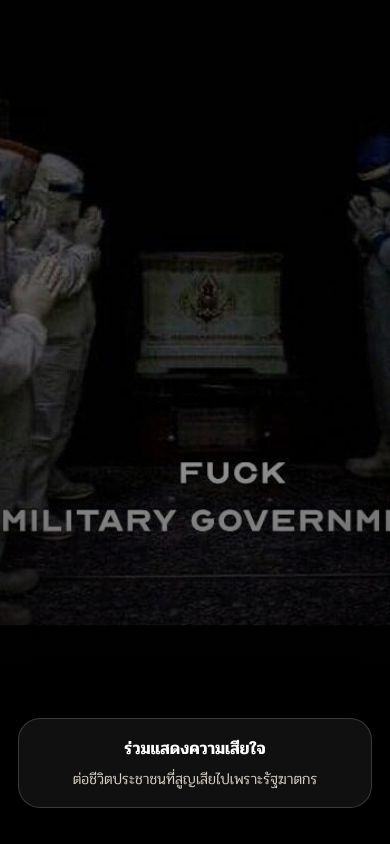
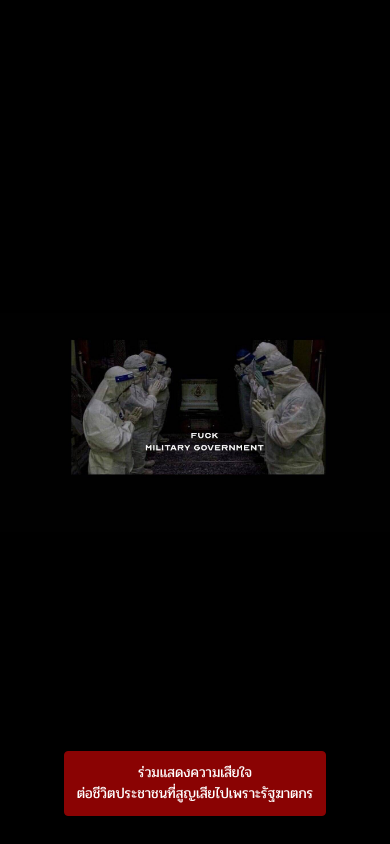
Before and after one commit to yiwssx/longlivethepeople, a React (Vite) app in the folder apps/web/: page / in a window 390 px wide. Built offline with nearby package versions, Linux system fonts and the light colour scheme.

Commit message:
Restore the original archive visual tone (#66)
Bring back the original black/red/orange/gray visual language from the archived project while retaining the React/TypeScript frontend, realtime updates, cursor pagination, responsive behavior, and accessibility.

```diff
--- a/apps/web/src/features/messages/MessageFeed.tsx
+++ b/apps/web/src/features/messages/MessageFeed.tsx
@@ -46,8 +46,8 @@ export default function MessageFeed({ messages, hasMore, loading, loadMore }: Me
             <p className="message-text">{message.message}</p>
           </article>
         ))}
+        <div id="feed-sentinel" className="feed-sentinel" ref={sentinelRef} aria-hidden="true" />
       </div>
-      <div id="feed-sentinel" className="feed-sentinel" ref={sentinelRef} aria-hidden="true" />
     </section>
   );
 }
--- a/apps/web/src/styles/app.css
+++ b/apps/web/src/styles/app.css
@@ -1,25 +1,17 @@
 :root {
-  font-family: 'Pridi', system-ui, -apple-system, BlinkMacSystemFont, 'Segoe UI', sans-serif;
-  color: #f5f1ea;
-  background: #090909;
+  font-family: 'Pridi', serif;
+  color: #000000;
+  background: #000000;
   font-synthesis: none;
   text-rendering: optimizeLegibility;
   -webkit-font-smoothing: antialiased;
-  --bg: #090909;
-  --surface: #111111;
-  --surface-raised: #171717;
-  --surface-soft: #1e1e1e;
-  --text: #f5f1ea;
-  --text-muted: #b9b2a8;
-  --line: rgba(255, 255, 255, 0.1);
-  --line-strong: rgba(255, 255, 255, 0.18);
-  --accent: #c7563b;
-  --accent-strong: #e06a4b;
-  --accent-soft: rgba(199, 86, 59, 0.18);
-  --shadow: 0 24px 80px rgba(0, 0, 0, 0.38);
-  --radius-xl: 28px;
-  --radius-lg: 20px;
-  --radius-md: 14px;
+  --archive-black: #000000;
+  --archive-white: #ffffff;
+  --archive-red: #8a0303;
+  --archive-orange: #ff7b00;
+  --archive-gray: #999999;
+  --archive-row-gray: #a9a9a9;
+  --archive-hover: #ffdab9;
 }
 
 *,
@@ -31,17 +23,15 @@
 html {
   min-width: 320px;
   min-height: 100%;
-  background: var(--bg);
+  background: var(--archive-black);
 }
 
 body {
   margin: 0;
   min-width: 320px;
   min-height: 100vh;
-  background:
-    radial-gradient(circle at 12% 0%, rgba(199, 86, 59, 0.11), transparent 32rem),
-    radial-gradient(circle at 92% 20%, rgba(255, 255, 255, 0.045), transparent 30rem),
-    var(--bg);
+  color: #000000;
+  background: var(--archive-black);
 }
 
 button,
@@ -61,6 +51,7 @@ button {
 
 button:disabled {
   cursor: not-allowed;
+  opacity: 0.68;
 }
 
 img {
@@ -74,207 +65,228 @@ img {
 
 .btn {
   display: inline-flex;
-  min-height: 48px;
   align-items: center;
   justify-content: center;
-  gap: 8px;
-  border: 1px solid transparent;
-  border-radius: 999px;
-  padding: 11px 22px;
-  color: #fff8f3;
-  background: var(--accent);
+  border: 1px solid var(--archive-black);
+  border-radius: 4px;
+  padding: 10px 12px;
+  color: var(--archive-white);
+  background: var(--archive-red);
   text-decoration: none;
-  font-weight: 500;
-  line-height: 1.35;
-  transition: transform 160ms ease, background 160ms ease, border-color 160ms ease, opacity 160ms ease;
+  font-weight: 400;
+  line-height: 1.5;
 }
 
 .btn:hover:not(:disabled) {
-  transform: translateY(-1px);
-  background: var(--accent-strong);
+  filter: brightness(1.08);
 }
 
 .btn:focus-visible,
 .form-control:focus-visible {
-  outline: 3px solid rgba(224, 106, 75, 0.38);
-  outline-offset: 3px;
+  outline: 3px solid rgba(255, 123, 0, 0.55);
+  outline-offset: 2px;
 }
 
-.btn:disabled {
-  opacity: 0.58;
-}
-
-/* Welcome */
+/* Welcome page — preserve the original black field, full artwork and red entry button. */
 .welcome-page {
   position: relative;
-  display: grid;
   min-height: 100vh;
-  place-items: end center;
   overflow: hidden;
-  padding: 28px;
-  isolation: isolate;
+  background: var(--archive-black);
 }
 
 .welcome-backdrop {
   position: absolute;
   inset: 0;
-  z-index: -2;
-  background:
-    linear-gradient(180deg, rgba(0, 0, 0, 0.12) 20%, rgba(0, 0, 0, 0.82) 100%),
-    url('/assets/img/fxxkgovernment.jpg') center / cover no-repeat;
-  transform: scale(1.015);
+  background: url('/assets/img/fxxkgovernment.jpg') center / contain no-repeat;
 }
 
 .welcome-page::after {
-  content: '';
-  position: absolute;
-  inset: 0;
-  z-index: -1;
-  pointer-events: none;
-  background: radial-gradient(circle at center, transparent 28%, rgba(0, 0, 0, 0.38) 100%);
+  content: none;
 }
 
 .welcome-action {
-  width: min(100%, 760px);
-  padding-bottom: max(18px, env(safe-area-inset-bottom));
+  position: absolute;
+  z-index: 1;
+  top: 80%;
+  right: 0;
+  left: 0;
+  padding: 0 16px;
+  text-align: center;
 }
 
 .btn-enter {
-  width: 100%;
-  min-height: 88px;
+  width: auto;
+  min-height: 0;
   flex-direction: column;
-  border-color: rgba(255, 255, 255, 0.18);
-  border-radius: 22px;
-  padding: 18px 24px;
+  border-color: var(--archive-red);
+  border-radius: 4px;
+  padding: 10px 12px;
+  color: var(--archive-white);
+  background: var(--archive-red);
+  box-shadow: none;
   text-align: center;
-  background: rgba(18, 18, 18, 0.9);
-  box-shadow: var(--shadow);
 }
 
 .btn-enter:hover {
-  background: rgba(28, 28, 28, 0.96);
+  background: var(--archive-red);
 }
 
-.btn-enter span:first-child {
-  color: #fff;
-  font-size: 1.08rem;
-  font-weight: 600;
+.btn-enter span:first-child,
+.btn-enter span:last-child {
+  color: var(--archive-white);
+  font-size: 1rem;
+  font-weight: 400;
 }
 
-.btn-enter span:last-child {
-  color: #d8d0c6;
-  font-size: 0.94rem;
-  font-weight: 300;
-}
-
-/* Memorial */
+/* Memorial page — keep React behavior while restoring the original visual language. */
 .page-shell {
-  width: min(calc(100% - 32px), 960px);
+  width: min(100%, 1140px);
   margin: 0 auto;
-  padding: 32px 0 24px;
+  padding: 0 15px;
 }
 
 .hero-card,
 .compose-card,
 .feed-section {
-  overflow: hidden;
-  border: 1px solid var(--line);
-  border-radius: var(--radius-xl);
-  background: rgba(17, 17, 17, 0.92);
-  box-shadow: var(--shadow);
+  overflow: visible;
+  border: 0;
+  border-radius: 0;
+  background: transparent;
+  box-shadow: none;
 }
 
-.hero-card,
-.compose-card,
-.feed-section {
-  margin-bottom: 24px;
+.hero-card {
+  margin: 0;
 }
 
 .hero-media {
-  position: relative;
-  overflow: hidden;
-  background: #050505;
+  position: static;
+  overflow: visible;
+  background: var(--archive-black);
 }
 
 .hero-media::after {
-  content: '';
-  position: absolute;
-  inset: auto 0 0;
-  height: 32%;
-  pointer-events: none;
-  background: linear-gradient(180deg, transparent, rgba(9, 9, 9, 0.72));
+  content: none;
 }
 
 .hero-image {
   width: 100%;
-  max-height: 560px;
-  object-fit: cover;
+  height: auto;
+  max-height: none;
+  margin: 24px 0 0;
+  object-fit: contain;
   object-position: center;
 }
 
-.compose-card,
-.feed-section {
-  padding: 32px;
+.compose-card {
+  margin: 24px 28px;
+  padding: 10px 0;
+  border-radius: 10px;
+  background: var(--archive-white);
 }
 
 .message-form {
   display: grid;
-  gap: 20px;
+  gap: 0;
+  justify-items: center;
+}
+
+.field-group,
+.form-grid,
+.form-actions {
+  width: min(400px, calc(100% - 32px));
 }
 
 .form-grid {
   display: grid;
-  grid-template-columns: repeat(2, minmax(0, 1fr));
-  gap: 18px;
-}
-
-.field-group {
-  min-width: 0;
+  grid-template-columns: 1fr;
+  gap: 0;
 }
 
 .form-control {
   width: 100%;
-  border: 1px solid var(--line-strong);
-  border-radius: var(--radius-md);
+  margin: 5px 0;
+  border: 1px solid var(--archive-black);
+  border-radius: 4px;
   outline: 0;
-  padding: 13px 15px;
-  color: var(--text);
-  background: var(--surface-soft);
-  caret-color: var(--accent-strong);
-  transition: border-color 160ms ease, box-shadow 160ms ease, background 160ms ease;
+  padding: 6px 12px;
+  color: var(--archive-black);
+  background: var(--archive-gray);
+  caret-color: var(--archive-black);
+  line-height: 1.5;
 }
 
 .form-control::placeholder {
-  color: #918a81;
+  color: var(--archive-black);
   opacity: 1;
 }
 
 .form-control:hover {
-  border-color: rgba(255, 255, 255, 0.28);
+  border-color: var(--archive-black);
 }
 
 .form-control:focus-visible {
-  border-color: var(--accent-strong);
-  background: #202020;
-  box-shadow: 0 0 0 4px var(--accent-soft);
+  border-color: var(--archive-red);
+  background: var(--archive-gray);
+  box-shadow: none;
 }
 
 .message-input {
-  min-height: 150px;
-  resize: vertical;
+  display: block;
+  min-height: 116px;
+  margin: 10px 0;
+  resize: none;
+  color: var(--archive-white);
+  background: var(--archive-black);
+  text-align: center;
+}
+
+.message-input::placeholder {
+  color: var(--archive-white);
+}
+
+.message-input:focus-visible {
+  background: var(--archive-black);
 }
 
 .form-actions {
   display: flex;
-  justify-content: flex-end;
+  justify-content: center;
+}
+
+.form-actions .btn {
+  width: 120px;
+  margin: 5px 0 10px;
+  border: 1px solid var(--archive-black);
+  border-radius: 4px;
+  padding: 6px 12px;
+  color: var(--archive-black);
+  background: var(--archive-orange);
+}
+
+.form-actions .btn:hover:not(:disabled) {
+  background: var(--archive-orange);
+}
+
+.feed-section {
+  margin: 0 28px;
+  padding: 0;
+  border-radius: 10px;
 }
 
 .section-heading {
-  display: flex;
-  align-items: end;
-  justify-content: space-between;
-  gap: 24px;
-  margin-bottom: 24px;
+  display: block;
+  margin: 0;
+}
+
+.section-heading > div {
+  display: grid;
+  grid-template-columns: minmax(0, 1fr) minmax(0, 1fr);
+  overflow: hidden;
+  border: 1px solid var(--archive-black);
+  border-radius: 10px 10px 0 0;
+  background: var(--archive-red);
 }
 
 .eyebrow,
@@ -283,60 +295,83 @@ p {
   margin-top: 0;
 }
 
-.eyebrow {
-  margin-bottom: 6px;
-  color: var(--accent-strong);
-  font-size: 0.8rem;
+.eyebrow,
+h2 {
+  margin: 0;
+  padding: 7px;
+  color: var(--archive-white);
+  font-size: 1rem;
   font-weight: 600;
-  letter-spacing: 0.08em;
+  line-height: 1.5;
+  text-align: center;
 }
 
-h2 {
-  margin-bottom: 0;
-  color: var(--text);
-  font-size: 2rem;
-  font-weight: 500;
-  line-height: 1.25;
+.eyebrow {
+  border-right: 1px solid var(--archive-black);
+  letter-spacing: normal;
 }
 
 .message-feed {
-  display: grid;
-  gap: 12px;
+  display: block;
+  max-height: 320px;
+  overflow-y: auto;
+  border: 0 1px 1px;
+  border-style: solid;
+  border-color: var(--archive-black);
+  border-radius: 0 0 10px 10px;
+  scrollbar-width: none;
+}
+
+.message-feed::-webkit-scrollbar {
+  display: none;
 }
 
 .message-card {
-  position: relative;
-  overflow: hidden;
-  border: 1px solid var(--line);
-  border-radius: var(--radius-lg);
-  padding: 22px 24px;
-  background: linear-gradient(145deg, rgba(255, 255, 255, 0.035), rgba(255, 255, 255, 0.012));
+  display: grid;
+  grid-template-columns: minmax(0, 1fr) minmax(0, 1fr);
+  overflow: visible;
+  border: 0;
+  border-bottom: 1px solid var(--archive-black);
+  border-radius: 0;
+  padding: 0;
+  color: var(--archive-black);
+  background: var(--archive-white);
+}
+
+.message-card:last-child {
+  border-bottom: 0;
+}
+
+.message-card:nth-child(odd) {
+  background: var(--archive-row-gray);
+}
+
+.message-card:nth-child(even) {
+  background: var(--archive-white);
+}
+
+.message-card:hover {
+  background: var(--archive-hover);
 }
 
 .message-card::before {
-  content: '';
-  position: absolute;
-  top: 0;
-  bottom: 0;
-  left: 0;
-  width: 3px;
-  background: linear-gradient(180deg, var(--accent), transparent 90%);
-  opacity: 0.7;
+  content: none;
+}
+
+.message-meta,
+.message-text {
+  margin: 0;
+  padding: 7px;
+  color: var(--archive-black);
+  font-size: 1rem;
+  line-height: 1.5;
+  white-space: pre-wrap;
+  overflow-wrap: anywhere;
 }
 
 .message-meta {
-  margin: 0 0 10px;
-  color: var(--text-muted);
-  font-size: 0.86rem;
-  overflow-wrap: anywhere;
-}
-
-.message-text {
-  margin: 0;
-  color: var(--text);
-  font-size: 1.02rem;
-  white-space: pre-wrap;
-  overflow-wrap: anywhere;
+  border-right: 1px solid var(--archive-black);
+  text-align: center;
 }
 
 .feed-sentinel {
@@ -345,17 +380,22 @@ h2 {
 }
 
 .site-footer {
-  display: grid;
-  gap: 1px;
-  padding: 4px 16px 36px;
-  color: #b4ada5;
+  display: block;
+  margin: 24px 0;
+  padding: 0;
+  color: var(--archive-white);
   text-align: center;
-  font-size: 0.82rem;
-  letter-spacing: 0.1em;
-  text-transform: uppercase;
+  font-size: 1rem;
+  font-weight: 700;
+  letter-spacing: normal;
+  text-transform: none;
 }
 
-/* Dialog */
+.site-footer span {
+  display: block;
+}
+
+/* Dialog — visually closer to the light SweetAlert-era surface. */
 .dialog-backdrop {
   position: fixed;
   inset: 0;
@@ -363,66 +403,78 @@ h2 {
   display: grid;
   place-items: center;
   padding: 20px;
-  background: rgba(0, 0, 0, 0.72);
+  background: rgba(0, 0, 0, 0.55);
 }
 
 .archive-dialog {
   width: min(100%, 420px);
-  border: 1px solid var(--line-strong);
-  border-radius: var(--radius-lg);
-  padding: 26px;
-  color: var(--text);
-  background: var(--surface-raised);
-  box-shadow: var(--shadow);
+  border: 0;
+  border-radius: 8px;
+  padding: 28px;
+  color: var(--archive-black);
+  background: var(--archive-white);
+  box-shadow: 0 12px 32px rgba(0, 0, 0, 0.35);
   text-align: center;
 }
 
 .archive-dialog h2 {
   margin: 0 0 10px;
-  font-size: 1.45rem;
+  padding: 0;
+  color: var(--archive-black);
+  font-size: 1.5rem;
 }
 
 .archive-dialog p {
   margin: 0 0 22px;
-  color: var(--text-muted);
+  color: #545454;
+}
+
+.archive-dialog .btn {
+  color: var(--archive-white);
+  background: var(--archive-red);
+  border-color: var(--archive-red);
 }
 
 @media (max-width: 720px) {
-  .welcome-page {
-    padding: 18px;
-  }
-
   .page-shell {
-    width: min(calc(100% - 20px), 960px);
-    padding-top: 10px;
-  }
-
-  .hero-card,
-  .compose-card,
-  .feed-section {
-    border-radius: 20px;
+    padding: 0 10px;
   }
 
   .compose-card,
   .feed-section {
-    padding: 20px;
+    margin-right: 8px;
+    margin-left: 8px;
   }
 
-  .form-grid {
-    grid-template-columns: 1fr;
+  .field-group,
+  .form-grid,
+  .form-actions {
+    width: min(400px, calc(100% - 20px));
   }
 
-  .form-actions .btn {
-    width: 100%;
+  .section-heading > div,
+  .message-card {
+    grid-template-columns: minmax(0, 42%) minmax(0, 58%);
   }
 
-  h2 {
-    font-size: 1.6rem;
+  .eyebrow,
+  h2,
+  .message-meta,
+  .message-text {
+    padding: 6px;
+    font-size: 0.9rem;
+  }
+}
+
+@media (max-width: 420px) {
+  .welcome-action {
+    top: auto;
+    bottom: max(28px, env(safe-area-inset-bottom));
   }
 
-  .message-card {
-    border-radius: 16px;
-    padding: 18px;
+  .btn-enter span:first-child,
+  .btn-enter span:last-child {
+    font-size: 0.9rem;
   }
 }
 
```
